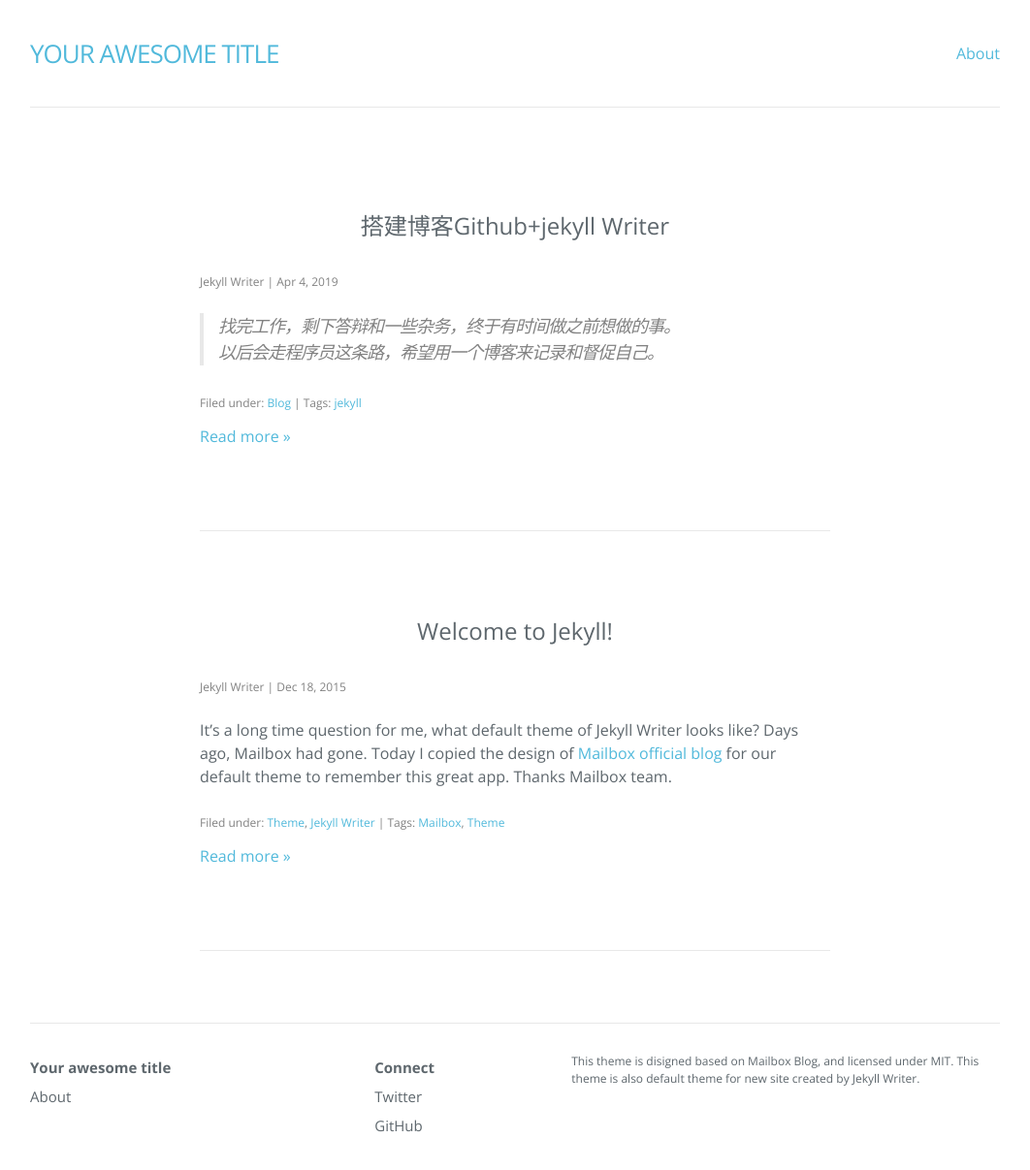
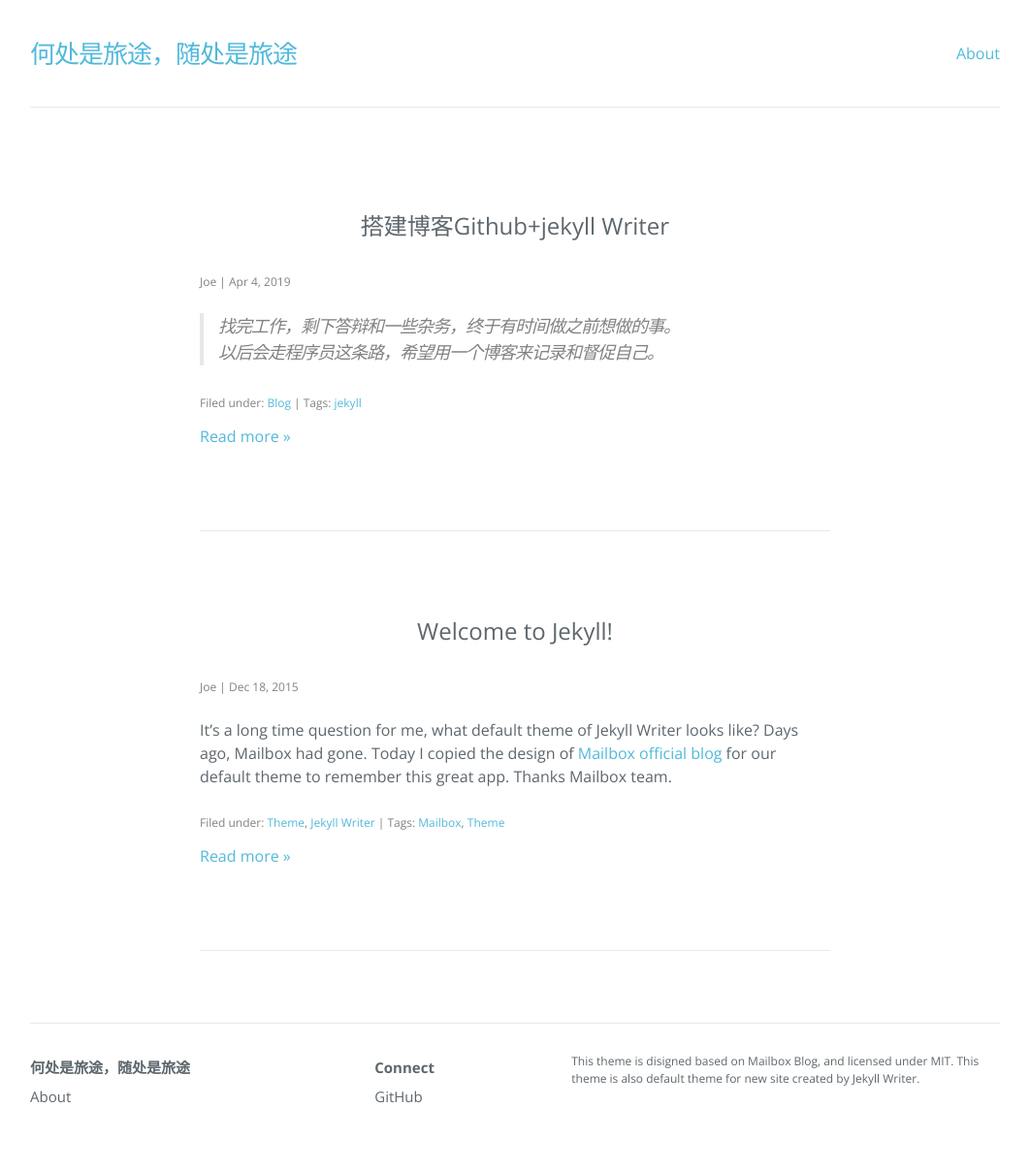
Before and after one commit to joelsq/joelsq.github.io, a Jekyll site: the page built from index.html, in a window 1280 px wide and 1244 px high. Shown: the top 1207 px of the window at 97% size, without its empty margins (109-1171 px from the left). Built offline with Jekyll 4.4.1, drawn with Linux system fonts in a browser that asks for light colours; nearby versions of some CDN libraries; the list of posts is cut into pages by our own code.

Commit message:
Update _config.yml

```diff
--- a/_config.yml
+++ b/_config.yml
@@ -1,16 +1,16 @@
 # Created by Jekyll Writer
-title: Your awesome title
-author: Jekyll Writer
-description: >
-  This theme is disigned based on Mailbox Blog, and licensed under MIT. This
-  theme is also default theme for new site created by Jekyll Writer.
-permalink: '/:year/:month/:day/:title/'
+title: 何处是旅途，随处是旅途
+SEOTitle: 乔的博客 | Joelsq Blog
+author: Joe
+description: > # this means to ignore newlines until "baseurl:"
+  This theme is disigned based on Mailbox Blog, and licensed under MIT.
+  This theme is also default theme for new site created by Jekyll Writer.
+permalink: /:year/:month/:day/:title/
 paginate: 6
-paginate_path: '/page/:num/'
-twitter_username: jekyllwriter
-github_username: jekyllwriter
-gems:
-  - jekyll-paginate
+paginate_path: "/page/:num/"
+#twitter_username: jekyllwriter
+github_username:  joelsq
+gems: [jekyll-paginate]
 markdown: kramdown
-baseurl: ''
+baseurl: ""
 theme: jekyll-theme-slate
```
